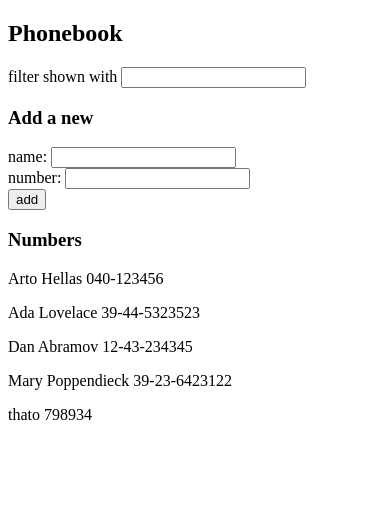
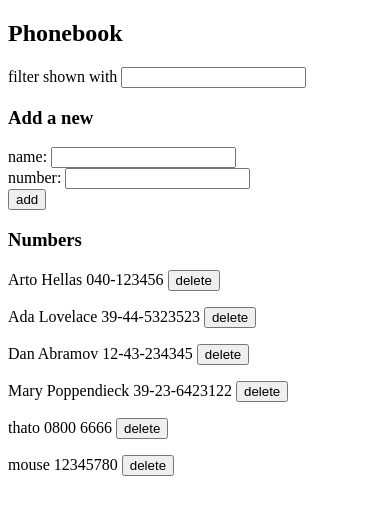
Before and after one commit to Axe7bravo/FullStackOpen, a React (Vite) app in the folder part2/phonebook/: page / in a window 390 px wide. Shown: the top 514 px of the page. Built offline with nearby package versions, Linux system fonts and the light colour scheme; data requests are answered from the project's data file.

Commit message:
Add 2.13 & 2.14: The Phonebook step 8 & 9

```diff
--- a/part2/phonebook/db.json
+++ b/part2/phonebook/db.json
@@ -21,9 +21,14 @@
       "id": "4"
     },
     {
-      "id": "27ee",
+      "id": "af1d",
       "name": "thato",
-      "number": "798934"
+      "number": "0800 6666"
+    },
+    {
+      "id": "89fd",
+      "name": "mouse",
+      "number": "12345780"
     }
   ]
 }
--- a/part2/phonebook/src/App.jsx
+++ b/part2/phonebook/src/App.jsx
@@ -43,6 +43,20 @@
     })
   };
 
+  const removePerson = (id) => {
+    if (window.confirm("Do you really want to delete this person?")) {
+        numberService
+            .remove(id)
+            .then(() => {
+                setPersons(persons.filter((person) => person.id !== id));
+            })
+            .catch(error => {
+                alert(`the person '${persons.find(p => p.id === id).name}' was already deleted from server`, error)
+                setPersons(persons.filter(p => p.id !== id))
+            });
+    }
+};
+
   const handleNameChange = (event) => {
 
     setNewName(event.target.value);
@@ -80,7 +94,12 @@
       <h3>Numbers</h3>
       <div>
           {searchPerson.map((person) => (
-                <Person key={person.id} name={person.name} number={person.number} />
+                <Person
+                  key={person.id}
+                  name={person.name}
+                  number={person.number}
+                  id={person.id}
+                  removePerson={removePerson} />
                 ))}
       </div>
 
--- a/part2/phonebook/src/components/Person.jsx
+++ b/part2/phonebook/src/components/Person.jsx
@@ -1,7 +1,8 @@
-const Person = ({ name, number }) => {
+
+const Person = ({ name, number, id, removePerson }) => {
     return (
       <p>
-        {name} {number}
+        {name} {number} <button onClick={() => removePerson(id)}>delete</button>
       </p>
     );
   };
--- a/part2/phonebook/src/services/numbers.js
+++ b/part2/phonebook/src/services/numbers.js
@@ -16,4 +16,9 @@
     return request.then(response => response.data);
 };
 
-export default { getAll, create, update };
+const remove = (id) => {
+    const request = axios.delete(`${baseUrl}/${id}`);
+    return request.then(response => response.data);
+};
+
+export default { getAll, create, update, remove };
```
